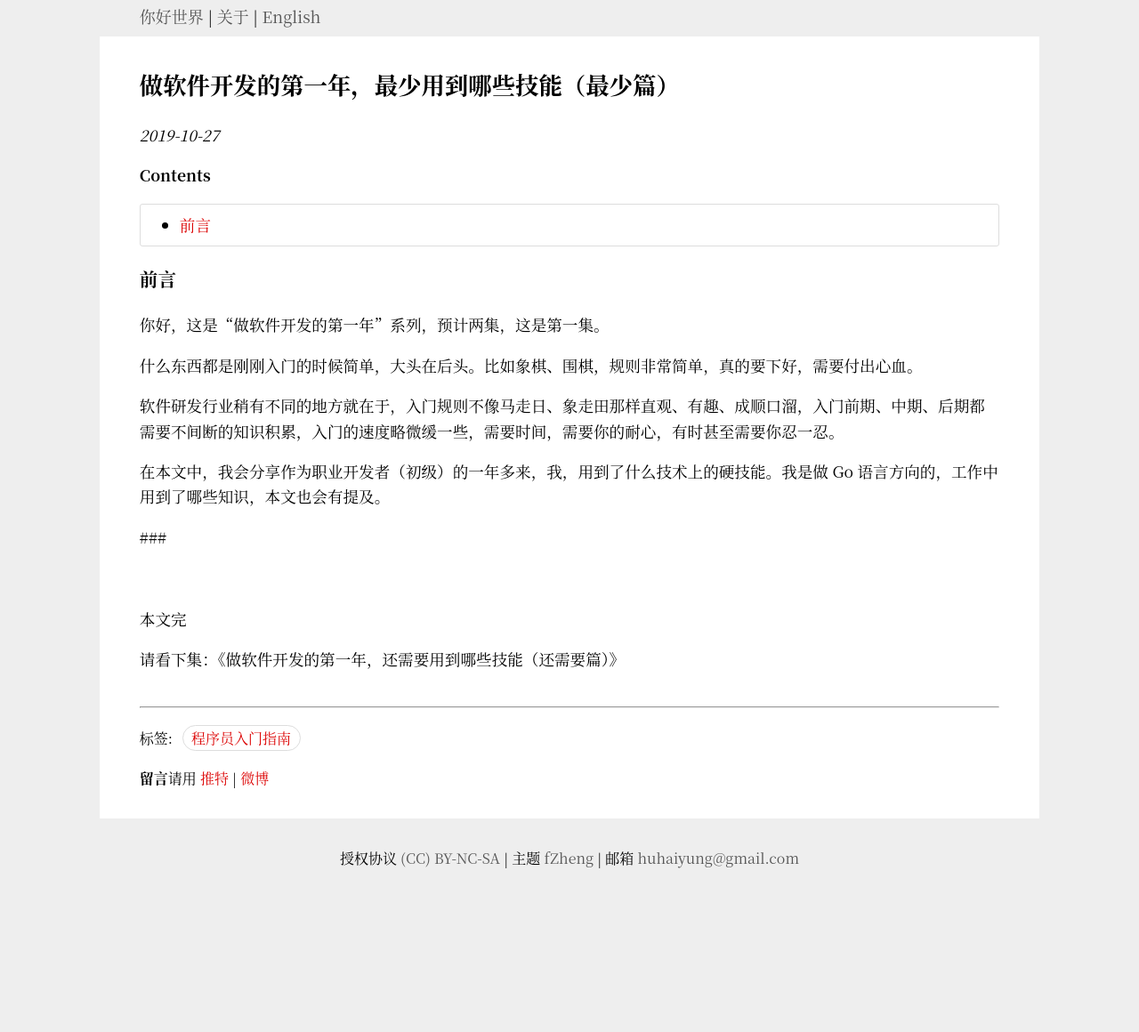
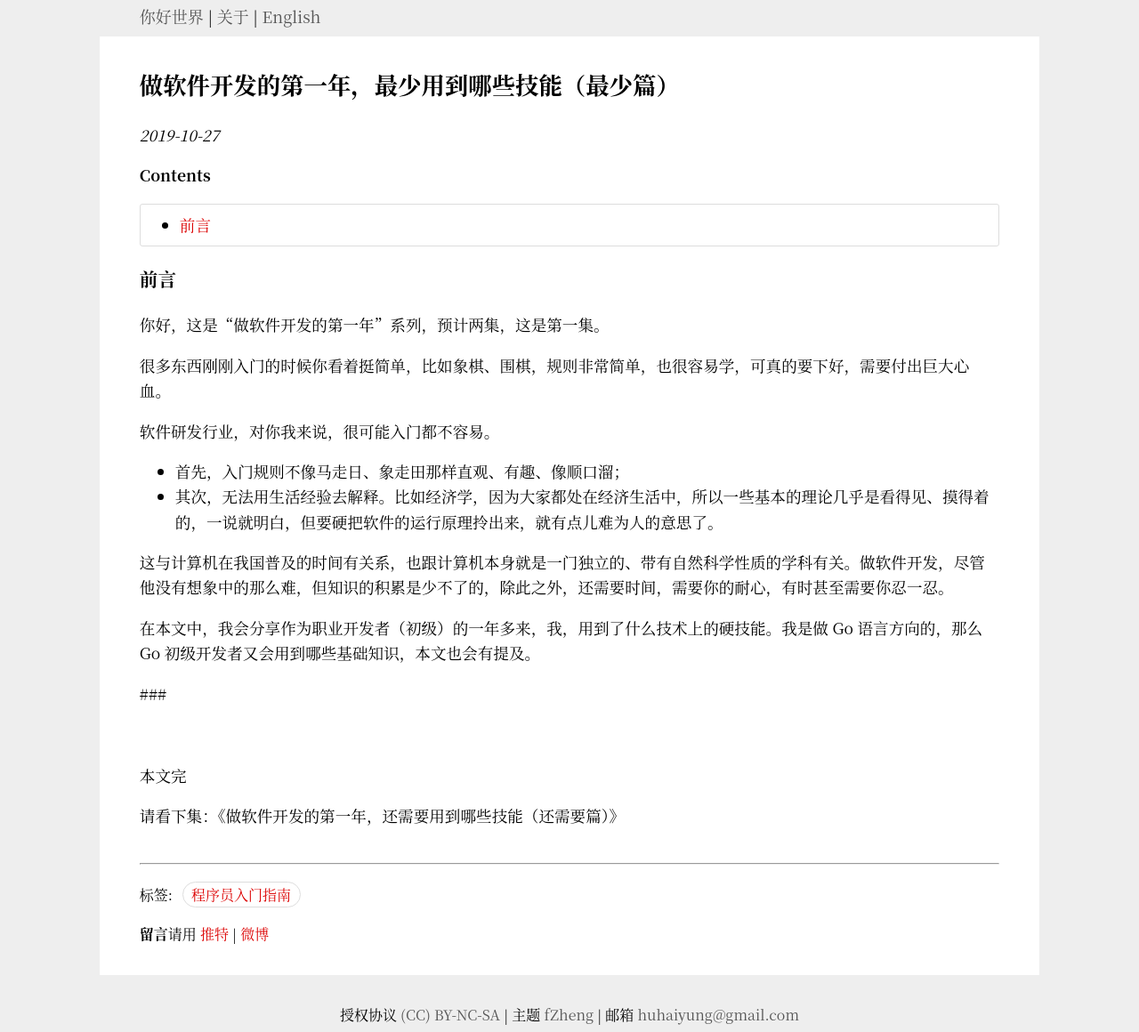
Before and after one commit to Haiyung/haiyung.github.io, a Jekyll site: the page built from _posts/2019-10-27-minimum-skills-in-the-first-year-of-development.md, in a window 1280 px wide. Shown: the whole page at 89% size. Built offline with Jekyll 4.4.1, drawn with Linux system fonts in a browser that asks for light colours; before the commit the page ends 984 px from its top, so only the background shows below that.

Commit message:
article: update article

```diff
--- a/_posts/2019-10-27-minimum-skills-in-the-first-year-of-development.md
+++ b/_posts/2019-10-27-minimum-skills-in-the-first-year-of-development.md
@@ -15,11 +15,16 @@ __Contents__
 
 你好，这是“做软件开发的第一年”系列，预计两集，这是第一集。
 
-什么东西都是刚刚入门的时候简单，大头在后头。比如象棋、围棋，规则非常简单，真的要下好，需要付出心血。
+很多东西刚刚入门的时候你看着挺简单，比如象棋、围棋，规则非常简单，也很容易学，可真的要下好，需要付出巨大心血。
 
-软件研发行业稍有不同的地方就在于，入门规则不像马走日、象走田那样直观、有趣、成顺口溜，入门前期、中期、后期都需要不间断的知识积累，入门的速度略微缓一些，需要时间，需要你的耐心，有时甚至需要你忍一忍。
+软件研发行业，对你我来说，很可能入门都不容易。
 
-在本文中，我会分享作为职业开发者（初级）的一年多来，我，用到了什么技术上的硬技能。我是做 Go 语言方向的，工作中用到了哪些知识，本文也会有提及。
+- 首先，入门规则不像马走日、象走田那样直观、有趣、像顺口溜；
+- 其次，无法用生活经验去解释。比如经济学，因为大家都处在经济生活中，所以一些基本的理论几乎是看得见、摸得着的，一说就明白，但要硬把软件的运行原理拎出来，就有点儿难为人的意思了。
+
+这与计算机在我国普及的时间有关系，也跟计算机本身就是一门独立的、带有自然科学性质的学科有关。做软件开发，尽管他没有想象中的那么难，但知识的积累是少不了的，除此之外，还需要时间，需要你的耐心，有时甚至需要你忍一忍。
+
+在本文中，我会分享作为职业开发者（初级）的一年多来，我，用到了什么技术上的硬技能。我是做 Go 语言方向的，那么 Go 初级开发者又会用到哪些基础知识，本文也会有提及。
 
 ###
 
```
